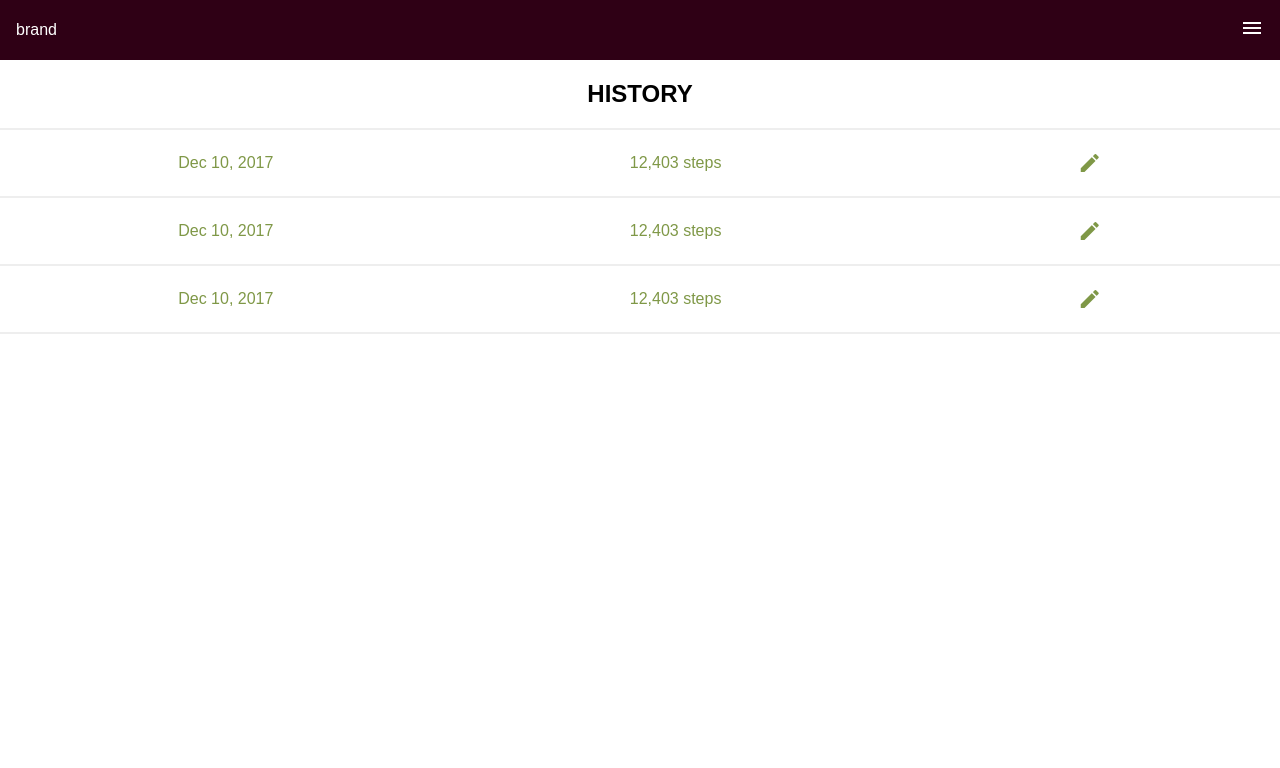
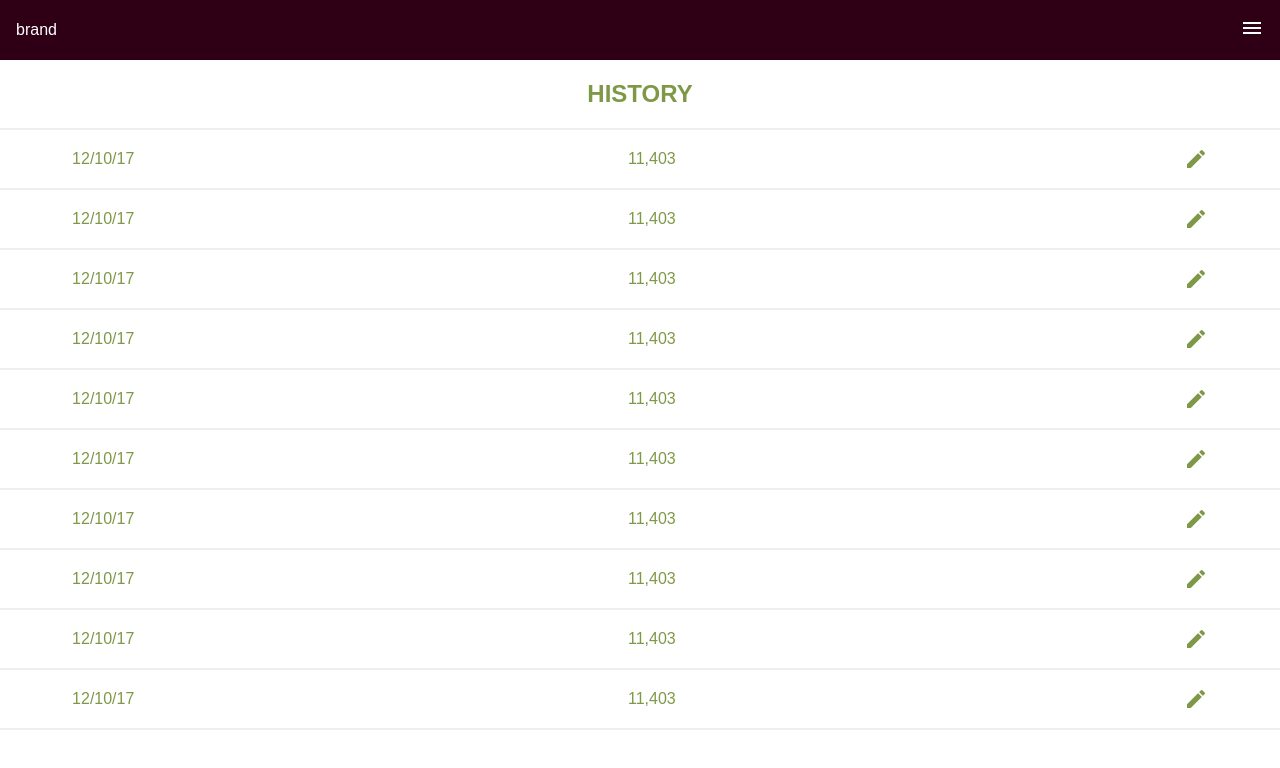
Before and after one commit to katreinhart/plant-walking-frontend, a React (Create React App) app: page /history in a window 1280 px wide. Shown: the top 768 px of the page. Built offline with nearby package versions, Linux system fonts and the light colour scheme.

Commit message:
additional history view styles

```diff
--- a/src/components/History.js
+++ b/src/components/History.js
@@ -1,6 +1,7 @@
 import React, { Component } from 'react'
 import { Link } from 'react-router-dom'
 import Navigation from './Navigation'
+import HistoryItem from './HistoryItem'
 
 class History extends Component {
   state = {}
@@ -15,32 +16,16 @@ class History extends Component {
           <div className="history-list-container">
             <hr></hr>
 
-            <div>
-              <div className="history-item">
-                <p>Dec 10, 2017</p>
-                <p>12,403 steps</p>
-                <i class="material-icons">mode_edit</i>
-              </div>
-              <hr></hr>
-            </div>
-
-            <div>
-              <div className="history-item">
-                <p>Dec 10, 2017</p>
-                <p>12,403 steps</p>
-                <i class="material-icons">mode_edit</i>
-              </div>
-              <hr></hr>
-            </div>
-
-            <div>
-              <div className="history-item">
-                <p>Dec 10, 2017</p>
-                <p>12,403 steps</p>
-                <i class="material-icons">mode_edit</i>
-              </div>
-              <hr></hr>
-            </div>
+            <HistoryItem />
+            <HistoryItem />
+            <HistoryItem />
+            <HistoryItem />
+            <HistoryItem />
+            <HistoryItem />
+            <HistoryItem />
+            <HistoryItem />
+            <HistoryItem />
+            <HistoryItem />
 
           </div>
         </div>
--- /dev/null
+++ b/src/components/HistoryItem.js
@@ -0,0 +1,16 @@
+import React from 'react'
+
+const HistoryItem = () => {
+  return (
+    <div>
+      <div className="history-item">
+        <p className="history-column">12/10/17</p>
+        <p className="history-column">11,403</p>
+        <i className="material-icons edit-steps">mode_edit</i>
+      </div>
+      <hr></hr>
+    </div>
+  )
+}
+
+export default HistoryItem
--- a/src/index.css
+++ b/src/index.css
@@ -31,6 +31,7 @@ h2 {
 
 hr {
   border: 1px solid #EEEEEE;
+  margin: 0em;
 }
 
 .m-1 {
@@ -199,6 +200,38 @@ hr {
   align-items: center;
   justify-content: space-around;
   color: #7F9847;
+  padding: 0.25em;
+  transition: 0.5s;
+}
+
+/* click whole div to edit?*/
+/*.history-item:hover{
+  background-color: #F2F4EC;
+}
+
+.history-item:active{
+  background-color: #E5EADA;
+}*/
+
+.history-title {
+  color: #7F9847;
+}
+
+.history-column {
+  width: 33%;
+}
+
+.edit-steps{
+  cursor: pointer;
+  transition: 0.5s;
+}
+
+.edit-steps:hover{
+  color: #94AD5B;
+}
+
+.edit-steps:active{
+  color: #71883C;
 }
 
 
```
